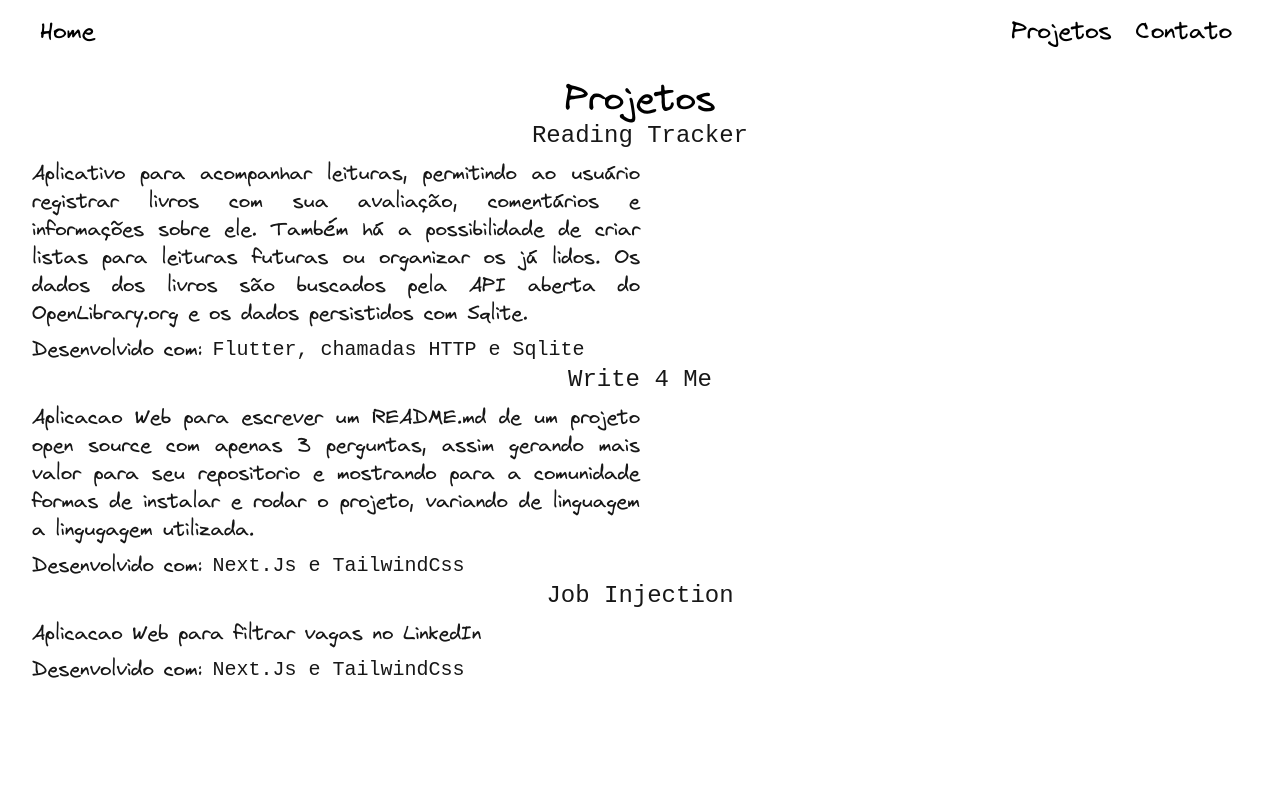
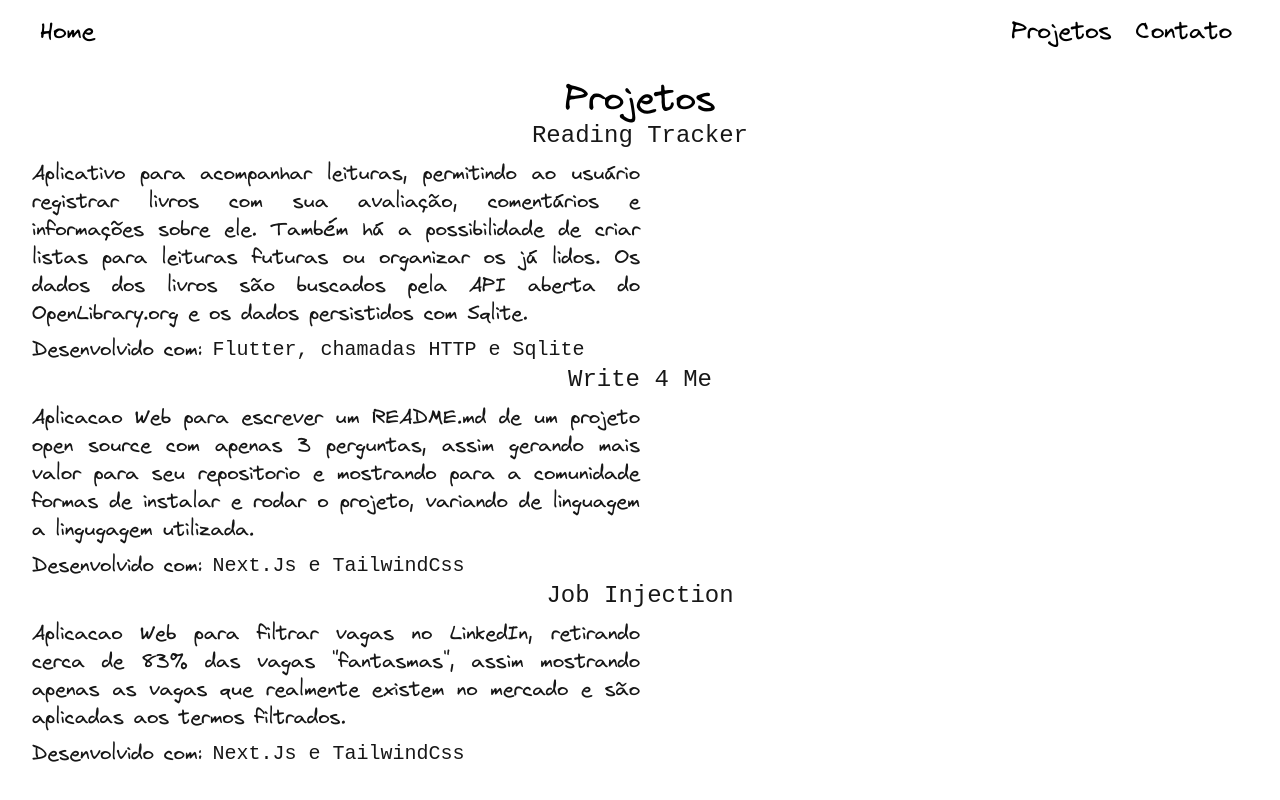
Before and after one commit to GuinterZaffalon/guinter-website, a Next.js app: page /projetos in a window 1280 px wide. Built offline with nearby package versions, Linux system fonts and the light colour scheme.

Commit message:
textos projetos!

```diff
--- a/src/app/projetos/page.tsx
+++ b/src/app/projetos/page.tsx
@@ -30,7 +30,9 @@ export default function Projetos() {
                 <div className="flex flex-col w-full gap-2">
                     <span className="text-2xl font-jetbrainsmono justify-center flex dark:text-black">Job Injection</span>
                     <span className="text-xl font-virgil text-justify w-1/2 dark:text-black">
-                        Aplicacao Web para filtrar vagas no LinkedIn
+                        Aplicacao Web para filtrar vagas no LinkedIn, retirando cerca de 83% das vagas
+                        "fantasmas", assim mostrando apenas as vagas que realmente existem no mercado
+                        e são aplicadas aos termos filtrados.
                     </span>
                     <span className="text-xl font-virgil dark:text-black">Desenvolvido com: <span className="dark:text-black font-jetbrainsmono">Next.Js e TailwindCss</span></span>
                 </div>
```
